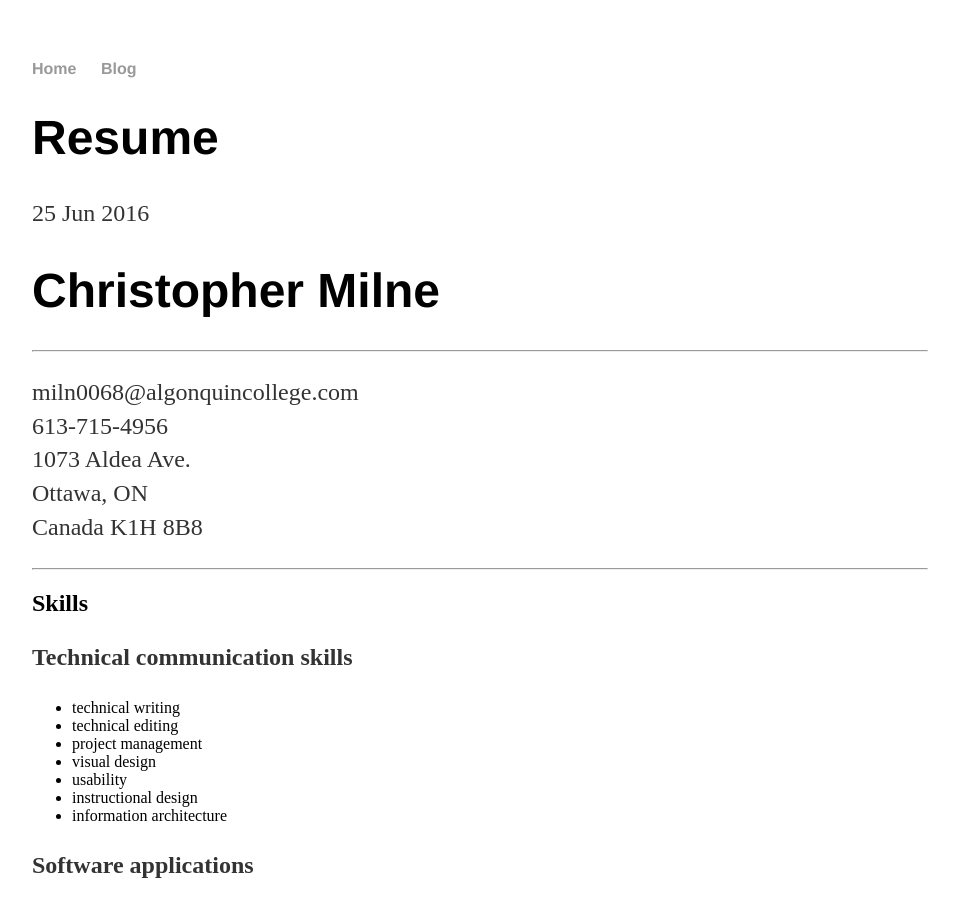
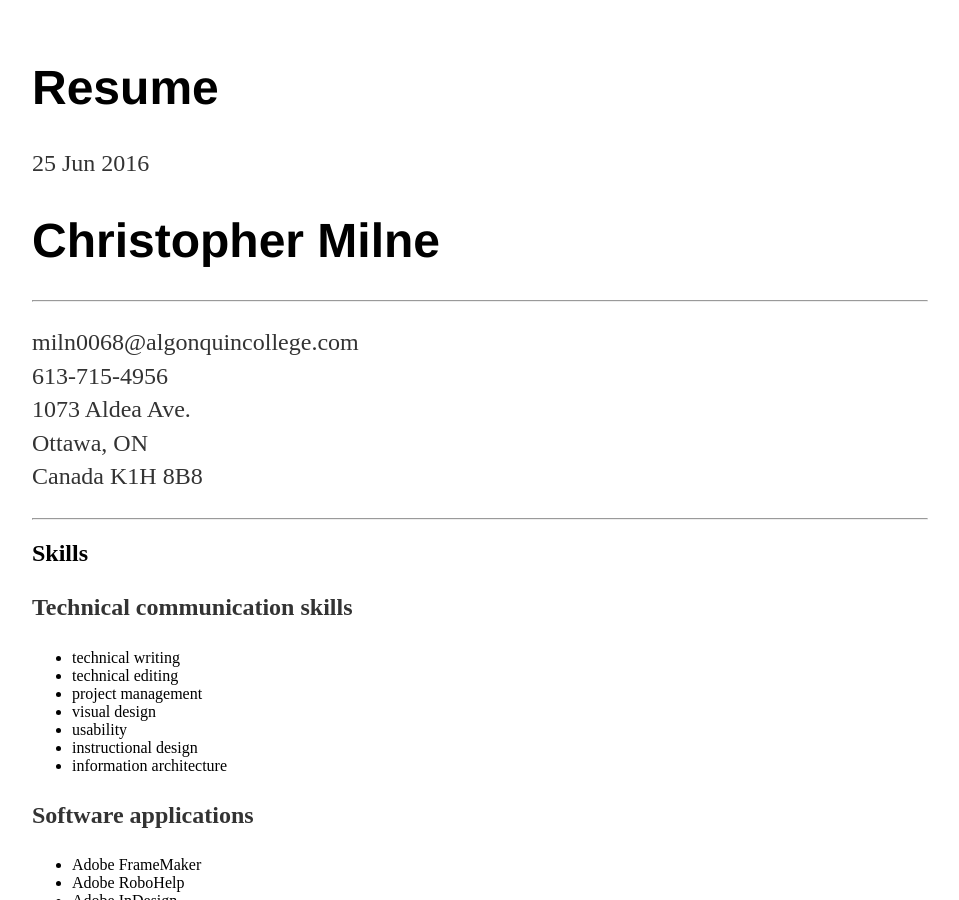
Before and after one commit to chris-milne/chris-milne.github.io, a Jekyll site: the page built from _posts/2016-06-24-Resume.md, in a window 1280 px wide and 900 px high. Shown: the whole window, without its empty margins (160-1119 px from the left). Built offline with Jekyll 4.4.1, drawn with Linux system fonts in a browser that asks for light colours.

Commit message:
Update default.html

```diff
--- a/_layouts/default.html
+++ b/_layouts/default.html
@@ -8,10 +8,10 @@
 		<body>
 			<nav>
 	    		<ul>
-	        		<li><a href="/">Home</a></li>
+	        		<!--<li><a href="/">Home</a></li>-->
 		        	<!--<li><a href="/about">About</a></li>-->
 	        		<!--<li><a href="/cv">CV</a></li>-->
-	        		<li><a href="/blog">Blog</a></li>
+	        		<!--<li><a href="/blog">Blog</a></li>-->
 	    		</ul>
 			</nav>
 			<div class="container">
```
